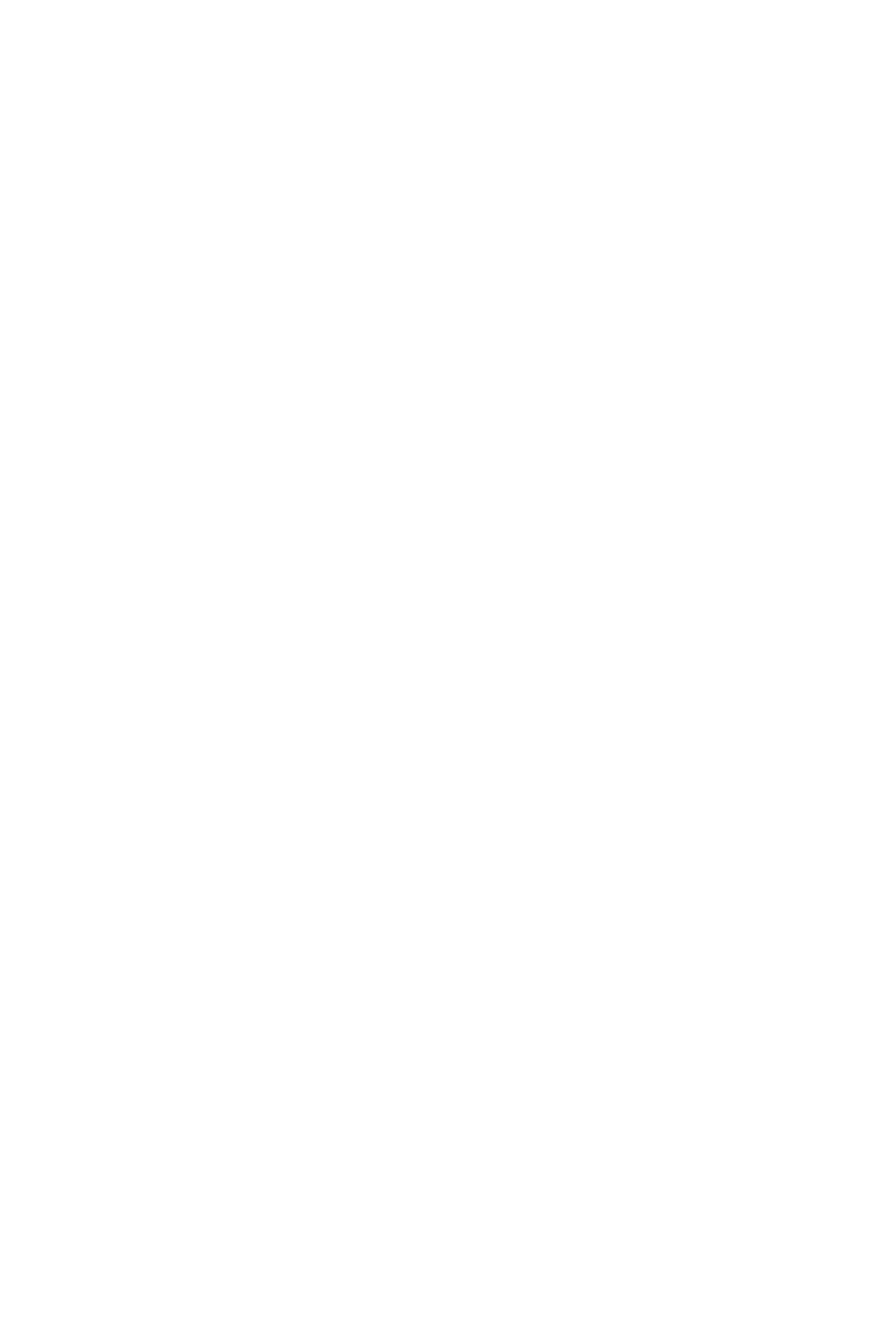
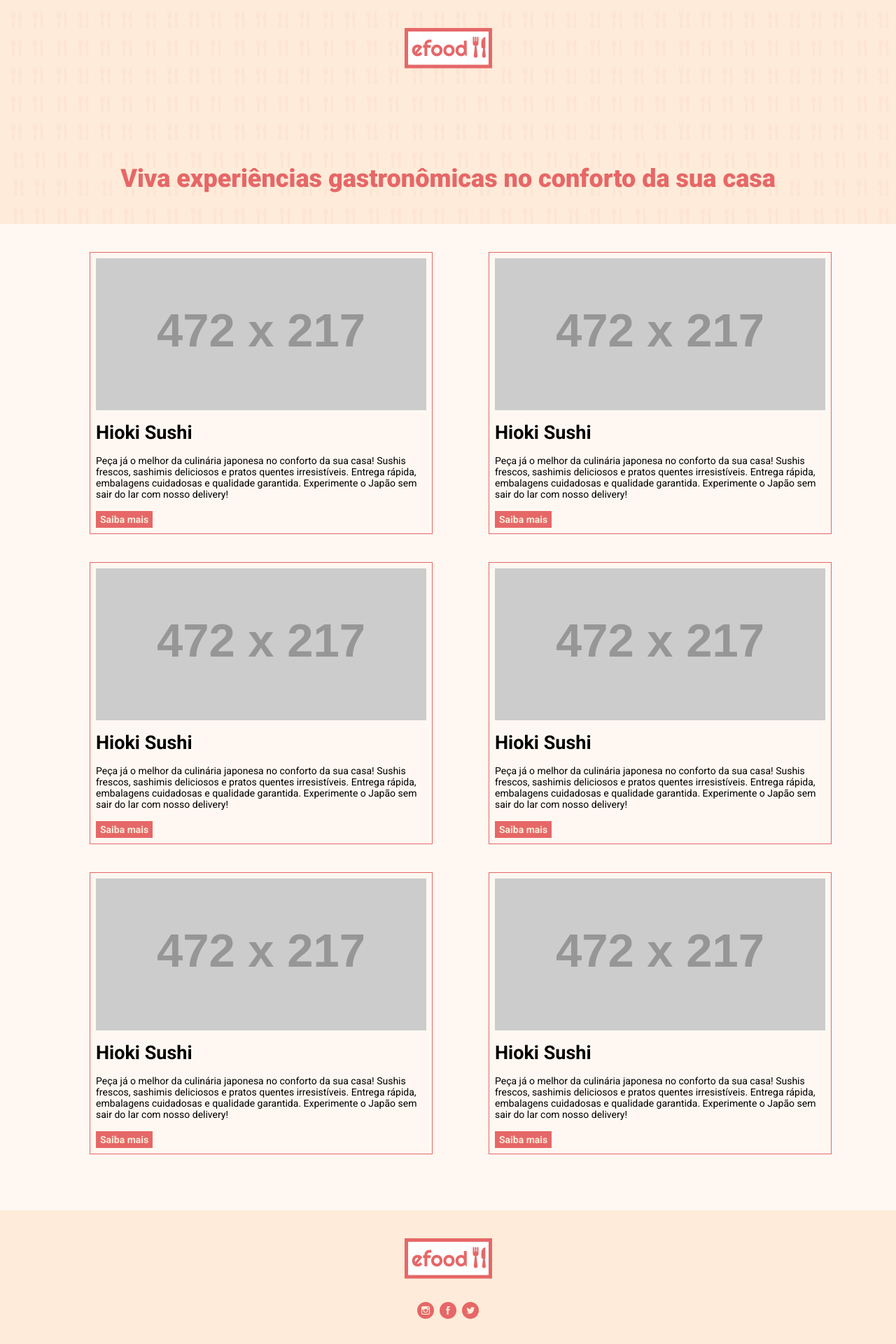
Before and after one commit to lichtle/efood, a React (Vite) app: page / in a window 1280 px wide. Shown: the top 1920 px of the page at 70% size. Before the commit the page ends 800 px from the top, so only its background shows below. Built offline with nearby package versions, Linux system fonts and the light colour scheme.

Commit message:
chore: montagem da página inicial no componente App (home)

```diff
--- a/src/App.tsx
+++ b/src/App.tsx
@@ -1,5 +1,18 @@
+import { GlobalStyle } from "./styles";
+
+import Header from "./components/Header";
+import ProductsList from "./components/ProductsList";
+import Footer from "./components/Footer";
+
 function App() {
-  return <></>;
+  return (
+    <>
+      <GlobalStyle />
+      <Header />
+      <ProductsList />
+      <Footer />
+    </>
+  );
 }
 
 export default App;
```
